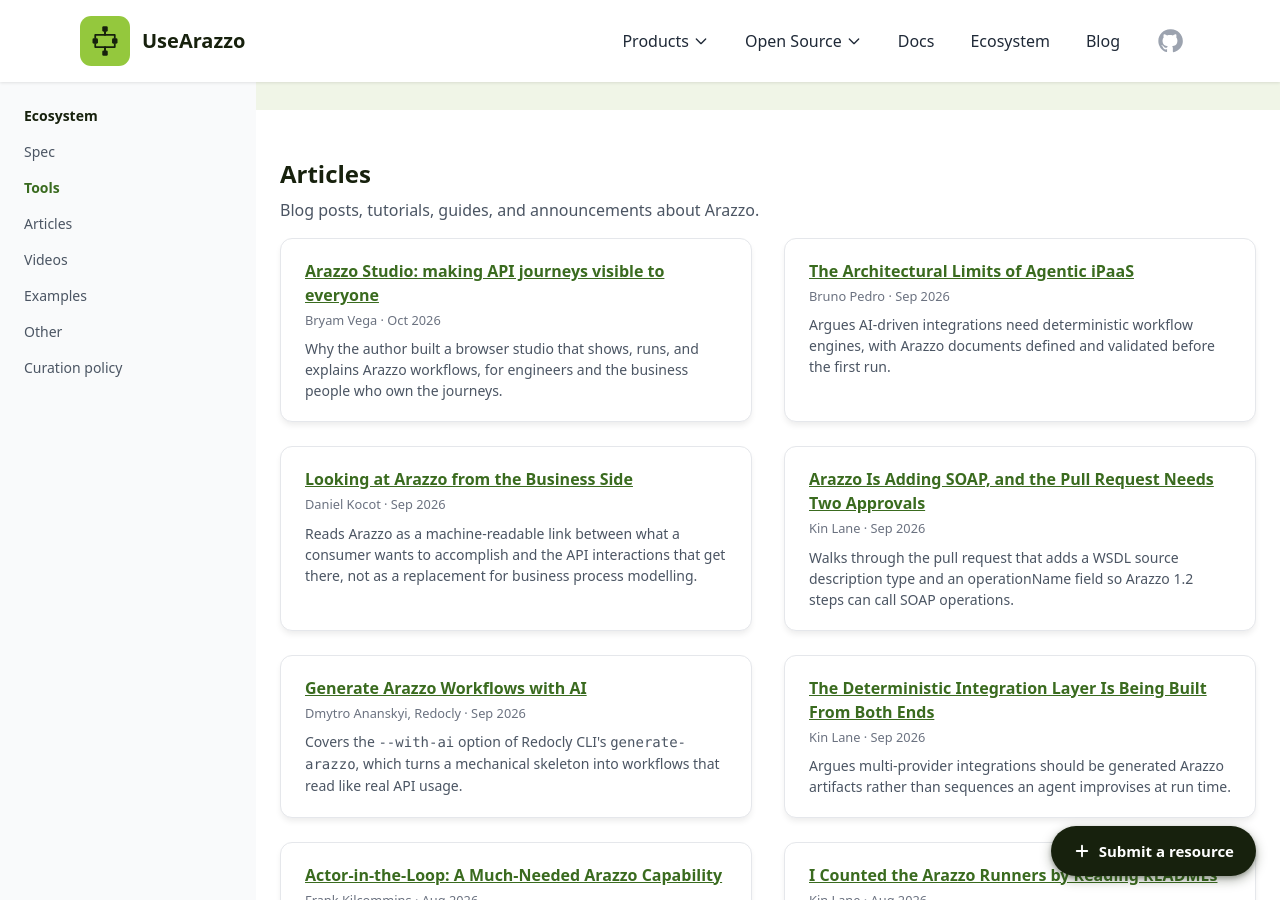
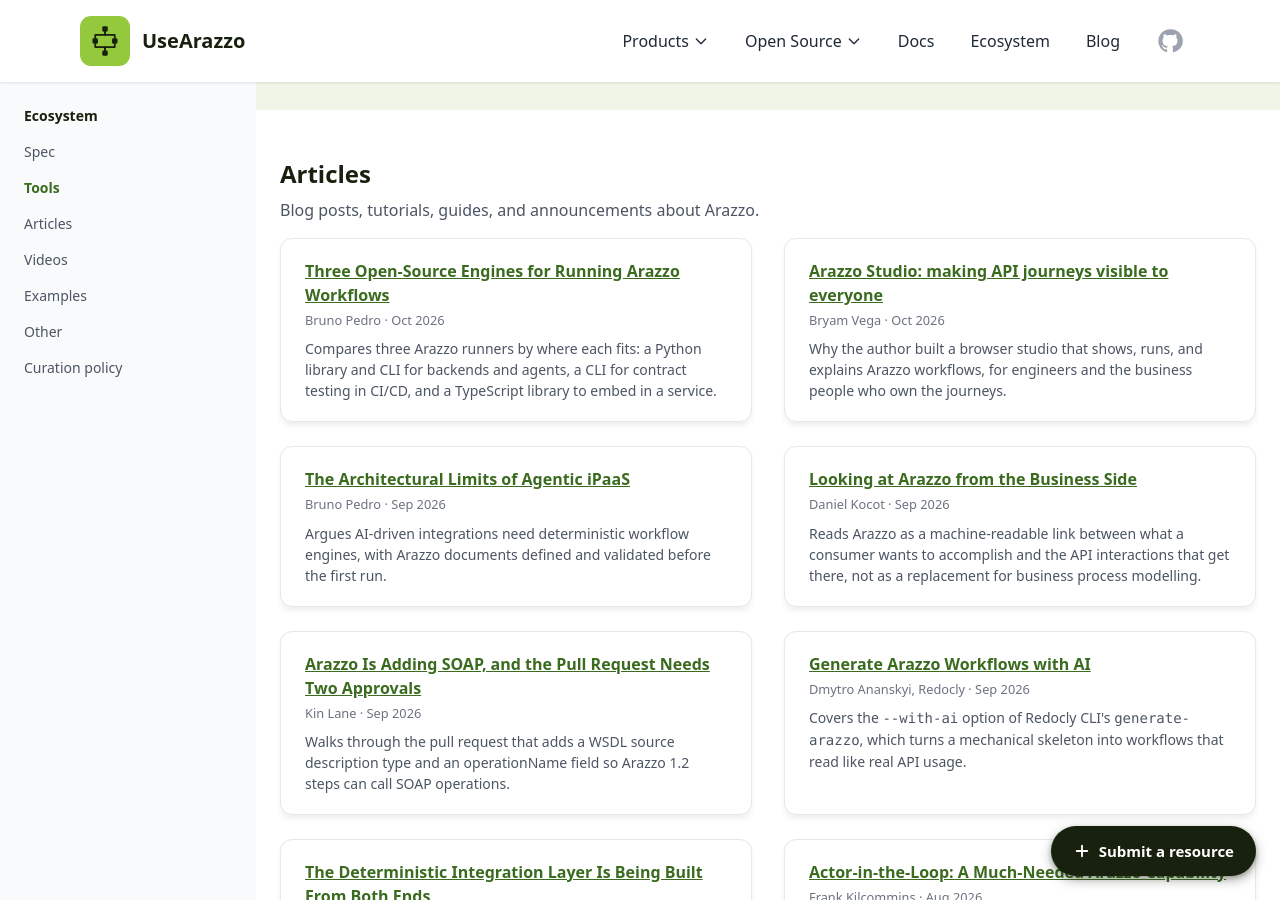
Before and after one commit to usearazzo/website, a Jekyll site: the page built from pages/ecosystem.html, in a window 1280 px wide and 900 px high, scrolled down 7413 px. Built offline with Jekyll 4.4.1, drawn with Linux system fonts in a browser that asks for light colours.

Commit message:
feat(ecosystem): add Bruno Pedro's article on three Arazzo engines

```diff
--- a/pages/ecosystem.html
+++ b/pages/ecosystem.html
@@ -495,6 +495,11 @@
       <h2 class="text-2xl font-bold text-primary-dark mb-2">Articles</h2>
       <p class="text-gray-600 mb-4">Blog posts, tutorials, guides, and announcements about Arazzo.</p>
       <ul class="ecosystem-list">
+        <li>
+          <a href="https://apichangelog.substack.com/p/three-open-source-engines-for-running-arazzo-workflows" target="_blank" rel="noopener noreferrer">Three Open-Source Engines for Running Arazzo Workflows</a>
+          <small>Bruno Pedro &middot; Oct 2026</small>
+          <span class="note">Compares three Arazzo runners by where each fits: a Python library and CLI for backends and agents, a CLI for contract testing in CI/CD, and a TypeScript library to embed in a service.</span>
+        </li>
         <li>
           <a href="https://www.bryamvega.com/blog/arazzo-studio-making-api-journeys-visible/" target="_blank" rel="noopener noreferrer">Arazzo Studio: making API journeys visible to everyone</a>
           <small>Bryam Vega &middot; Oct 2026</small>
```
